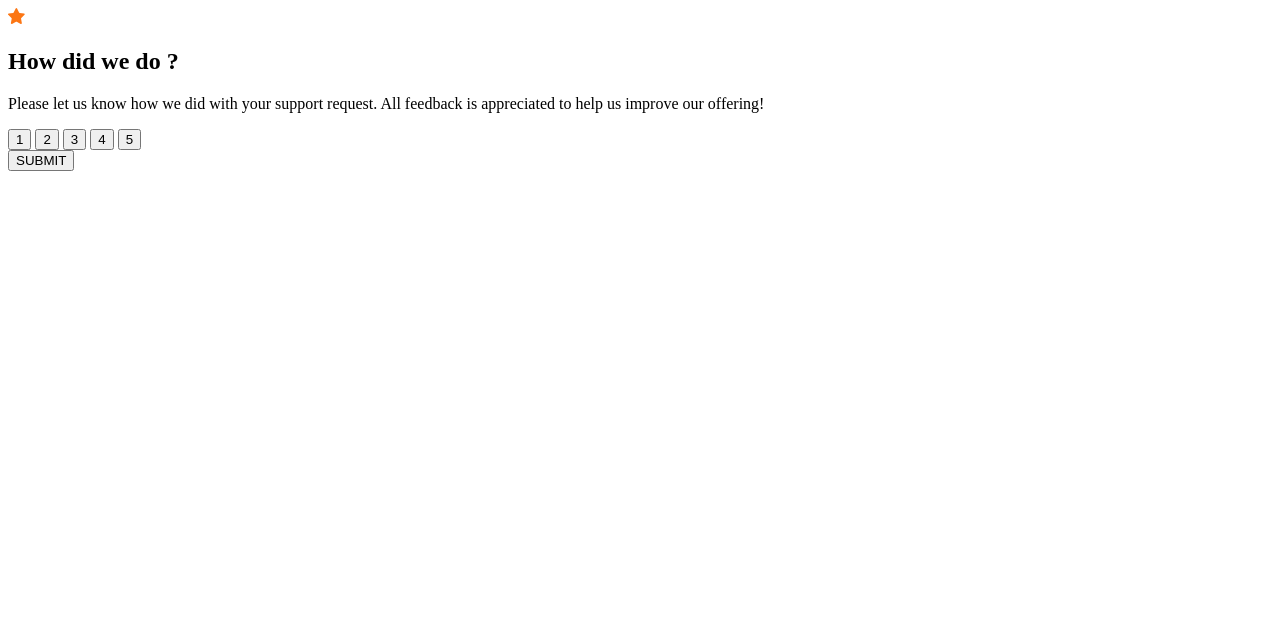
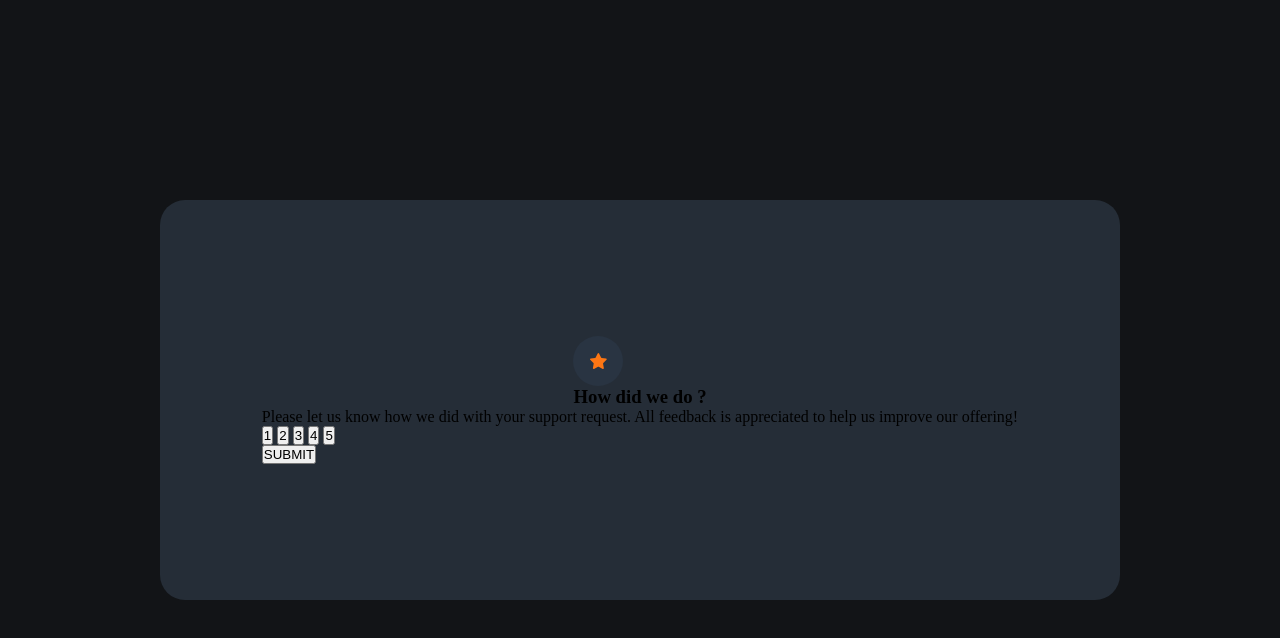
Before and after one commit to J-CamiloG/Interactive-SatisfactionQuestion, a plain HTML site: page index.html in a window 1280 px wide. Drawn offline with Linux system fonts and the light colour scheme.

Commit message:
Egragado Estilo

```diff
--- a/estilo/estilo.css
+++ b/estilo/estilo.css
@@ -0,0 +1,56 @@
+/* --------------importar fonts----------------- */
+@import url('https://fonts.googleapis.com/css2?family=Overpass:wght@400;700&display=swap');
+/* ----------definir variables-------------- */
+:root{
+--color:hsl(0, 0%, 100%);
+--color2:hsl(217, 12%, 63%);
+--color3:hsl(216, 12%, 54%);
+--color4:hsl(213, 19%, 18%);
+--color5:hsl(216, 12%, 8%);
+--color6:hsl(214, 23%, 21%);
+--colorOrange:hsl(25, 97%, 53%);
+}
+/* -----------rensponsi---------- */
+@media screen and (min-width:400px) {
+    /* ----resetiamos valores de navegadores---- */
+    *{
+        margin: 0;
+        padding: 0;
+        box-sizing: border-box;
+    }
+    /* -----body----- */
+    body{
+        width: 100%;
+        height: 100vh;
+        display: flex;
+        justify-content: center;
+        align-items: center;
+        flex-direction: column;
+        background-color: var(--color5);
+    }
+/* ---------container----------- */
+.container{
+    background-color: var(--color4);
+    width: 75%;
+    height: 400px;
+    border-radius: 25px;
+    display: flex;
+    justify-content: center;
+    align-items: center;
+    flex-direction: column;
+    padding: 18px;
+}
+/* ----------------header-------------- */
+.header{
+}
+/* ------------header_img----------- */
+.header_img{
+width: 50px;
+height: 50px;
+border-radius: 50%;
+background-color: var(--color6);
+display: flex;
+justify-content: center;
+align-items: center;
+}
+}
--- a/index.html
+++ b/index.html
@@ -4,21 +4,25 @@
     <meta charset="UTF-8">
     <meta http-equiv="X-UA-Compatible" content="IE=edge">
     <meta name="viewport" content="width=device-width, initial-scale=1.0">
-    <title>Desafio Front-End</title>
+    <link rel="stylesheet" href="estilo/estilo.css">
+    <title>Satisfaction Question</title>
 </head>
 <body>
-    <!--------------------header----------------- -->
-    <header class="header" >
+    <main class="container" >
+        <!--------------------header----------------- -->
+    <section class="header" >
         <!-- header img  -->
-        <section class="header_img" ><img src="/interactive-rating-component-main/images/icon-star.svg" alt="Star"></section>
+        <section class="header_img" ><img id="header_img-star" src="/estilo/images/icon-star.svg" alt="Star">
+        <!--<img  id="header_img-thank" src="/estilo/images/illustration-thank-you.svg" alt="Thank">--></section>
         <!-- header question -->
-        <article class="header_question" ><h1>How did we do ?</h1></article>
-    </header>
+        <article class="header_question" ><h1  id="header_question-titleOne" >How did we do ?</h1><!--<h1  id="header_question-titleTwo" >Thank you!</h1>--></article>
+    </section>
     <!-------------------------main ------------------->
-    <main class="main" >
+    <section class="main" >
         <!------------------main_contents------------------>
-        <section class="main_contents" ><p>Please let us know how we did with your support request.
-        All feedback is appreciated to help us improve our offering!</p></section>
+        <article class="main_contents" ><p id="main_contents-textone" >Please let us know how we did with your support request.
+        All feedback is appreciated to help us improve our offering!</p>
+        <!--<p id="main_contents-texttwo">We appreciate you taking the time to give a rating. If you ever need more support, dont´t hesitate to ger in touch!</p>--></article>
         <!------------------ main button ----------------------->
         <section class="main_button" >
             <input type="button" value="1">
@@ -29,6 +33,8 @@
         </section>
         <!-------------------main submit  --------------- -->
         <section class="main_submit" ><input type="submit" value="SUBMIT" ></section>
+    </section>
     </main>
+    <script src="/estilo/estilo.js"></script>
 </body>
 </html>
```
Also changed, not shown: estilo/images/favicon-32x32.png (renamed from interactive-rating-component-main/images/favicon-32x32.png), estilo/images/icon-star.svg (renamed from interactive-rating-component-main/images/icon-star.svg), estilo/images/illustration-thank-you.svg (renamed from interactive-rating-component-main/images/illustration-thank-you.svg), 3 other files.
